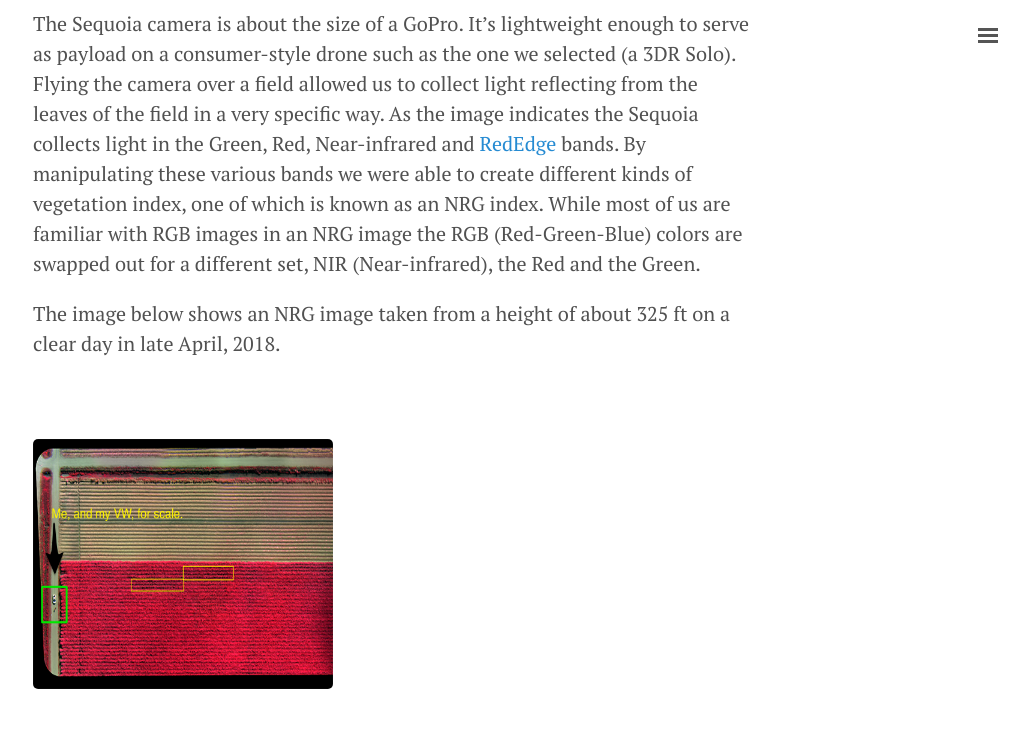
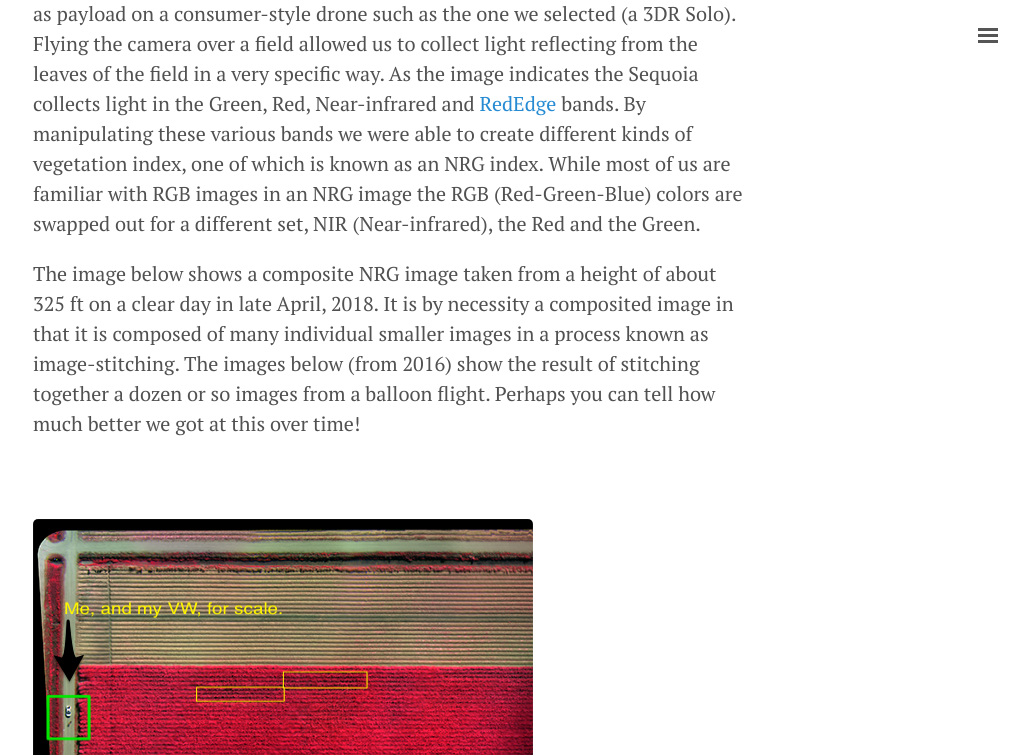
Before and after one commit to geraldmc/geraldmc.github.io, a Jekyll site: the page built from _posts/2019-02-23-predicting-yield-1.md, in a window 1280 px wide and 900 px high, scrolled down 2682 px, cut to the strip 0-755 px from the top of the window. Shown: the whole strip, without its empty margins (247-1276 px from the left). Built offline with Jekyll 4.4.1, drawn with Linux system fonts in a browser that asks for light colours.

Commit message:
adds line breaks

```diff
--- a/_posts/2019-02-23-predicting-yield-1.md
+++ b/_posts/2019-02-23-predicting-yield-1.md
@@ -28,21 +28,20 @@ Our study area was planted and harvested over two successive seasons. We used a
 ![Study Area]({{ site.url }}/assets/study-area.png){:height="200px" width="850px"}
 
 As indicated below five levels of nitrogen fertilization (0, 40, 80, 120 and 180 kg·N·ac−1) were applied in a trial setup with six replicates. This gave us 30 plots (100 × 20 sq ft each) making a total trial size of ~1.5 acres.
-
+<br />
 ![Treatments]({{ site.url }}/assets/treatment-grid.png){:height="200px" width="850px"}
 <br />
 
 Creating a vegetation index requires first getting a camera into the air and as we progressed we used kites, then balloons and ultimately an unassisted aerial drone (UAV). We [created our own multi-spectral cameras](https://publiclab.org/wiki/near-infrared-camera) along with the rigs needed to reproducibly fly them. Ultimately we got some help from the folks at Micasense and used their multi-spectral camera, the Sequoia:
 
 ![NGR Highlight]({{ site.url }}/assets/parrot-sequoia-camera.png){:height="325px" width="325px"}
-<br />
 
 The Sequoia camera is about the size of a GoPro. It’s lightweight enough to serve as payload on a consumer-style drone such as the one we selected (a 3DR Solo). Flying the camera over a field allowed us to collect light reflecting from the leaves of the field in a very specific way. As the image indicates the Sequoia collects light in the Green, Red, Near-infrared and [RedEdge](https://en.wikipedia.org/wiki/Red_edge) bands. By manipulating these various bands we were able to create different kinds of vegetation index, one of which is known as an NRG index. While most of us are familiar with RGB images in an NRG image the RGB (Red-Green-Blue) colors are swapped out for a different set, NIR (Near-infrared), the Red and the Green.
 
-The image below shows an NRG image taken from a height of about 325 ft on a clear day in late April, 2018.
+The image below shows a composite NRG image taken from a height of about 325 ft on a clear day in late April, 2018. It is by necessity a composited image in that it is composed of many individual smaller images in a process known as image-stitching. The images below (from 2016) show the result of stitching together a dozen or so images from a balloon flight. Perhaps you can tell how much better we got at this over time!
 
 <br />
-![NGR Highlight]({{ site.url }}/assets/NGR-highlight-scale.png){:height="250px" width="300px"}
+![NGR Highlight]({{ site.url }}/assets/NGR-highlight-scale.png){:height="300px" width="500px"}
 <br />
 
 <!-- {% highlight python %} {% endhighlight %} -->
```
